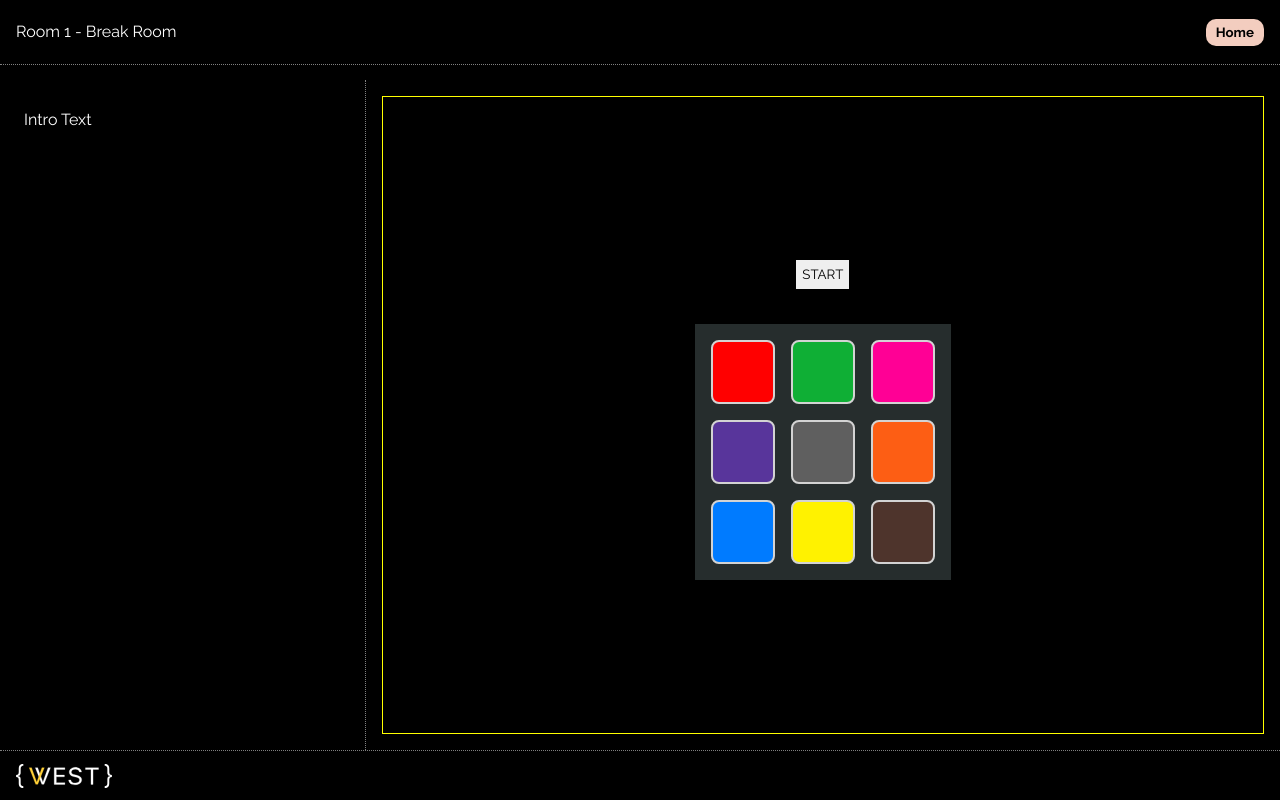
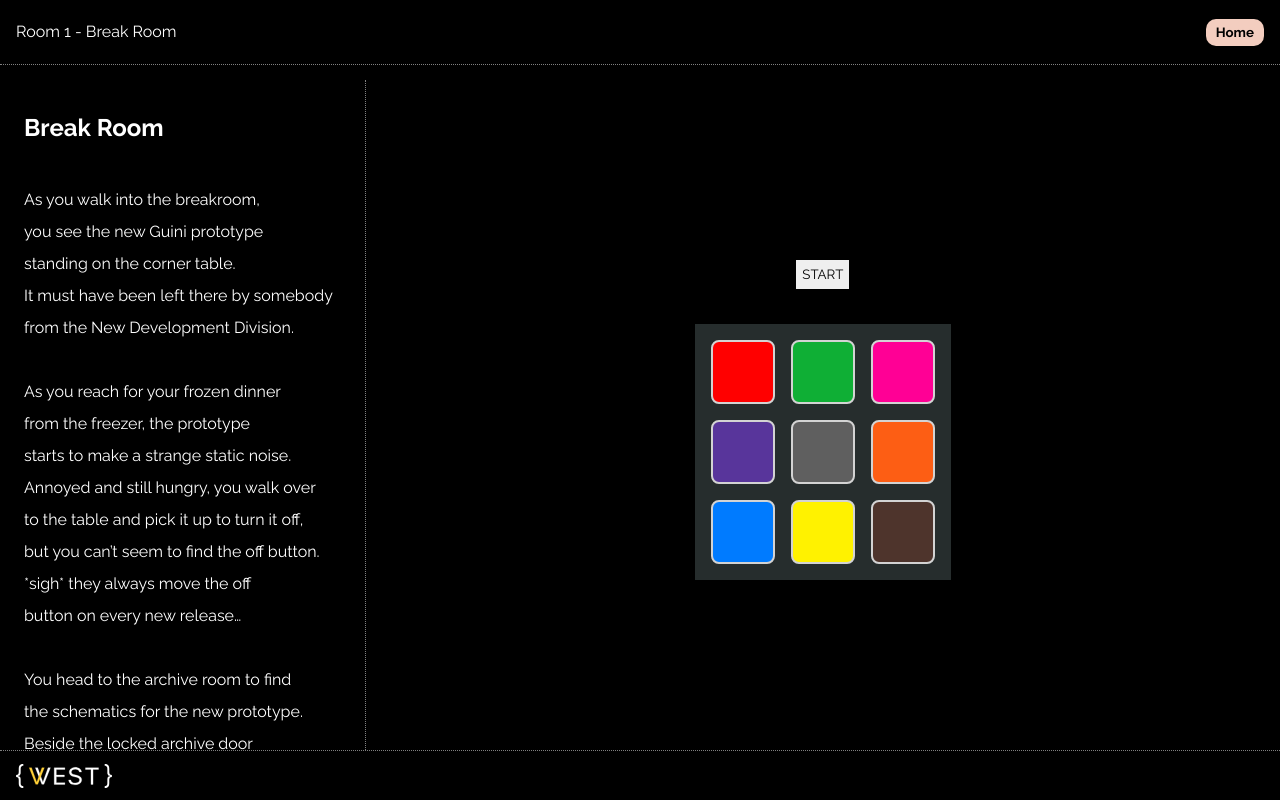
Before and after one commit to voffie/overtime-agile, a Vue app in the folder frontend/: page /room/break in a window 1280 px wide. Built offline with nearby package versions, Linux system fonts and the light colour scheme.

Commit message:
add correct nextRoute. add text to intro

```diff
--- a/frontend/src/views/BreakRoomView.vue
+++ b/frontend/src/views/BreakRoomView.vue
@@ -191,11 +191,22 @@ async function showCountdown(from){
 </script>
 
 <template>
-  <PuzzleContainer nextRoute="/game-intro">
+  <PuzzleContainer nextRoute="/room/archive">
 
     <!--INTRO-->
     <template #puzzleIntro>
-      <p>Intro Text</p>
+      <h2>Break Room</h2>
+      <br>
+      <p>As you walk into the breakroom, you see the new Guini prototype standing on the corner table.</p>
+      <p>It must have been left there by somebody from the New Development Division.</p>
+      <br>
+      <p>As you reach for your frozen dinner from the freezer, the prototype starts to make a strange static noise.</p>
+      <p>Annoyed and still hungry, you walk over to the table and pick it up to turn it off, but you can’t seem to find the off button.</p>
+      <p>*sigh* they always move the off button on every new release…</p>
+      <br>
+      <p>You head to the archive room to find the schematics for the new prototype.</p>
+      <p>Beside the locked archive door there is a keypad with a 3x3 grid with light-buttons on it.</p>
+      <p>It seems like you have to repeat the blinking light sequence to unlock the door..</p>
     </template>
 
     <!--PUZZLE-->
@@ -256,7 +267,7 @@ async function showCountdown(from){
 
     <!--OUTRO-->
     <template #puzzleOutro>
-      <p>Outro Text</p>
+      <p>Outro Text - YOU DID IT! Go to archive room.</p>
     </template>
 
   </PuzzleContainer>
@@ -265,7 +276,6 @@ async function showCountdown(from){
 <style scoped>
 
 .container-puzzle {
-  border: 1px solid yellow;
   height: 100%;
   display: flex;
   flex-direction: column;
```
